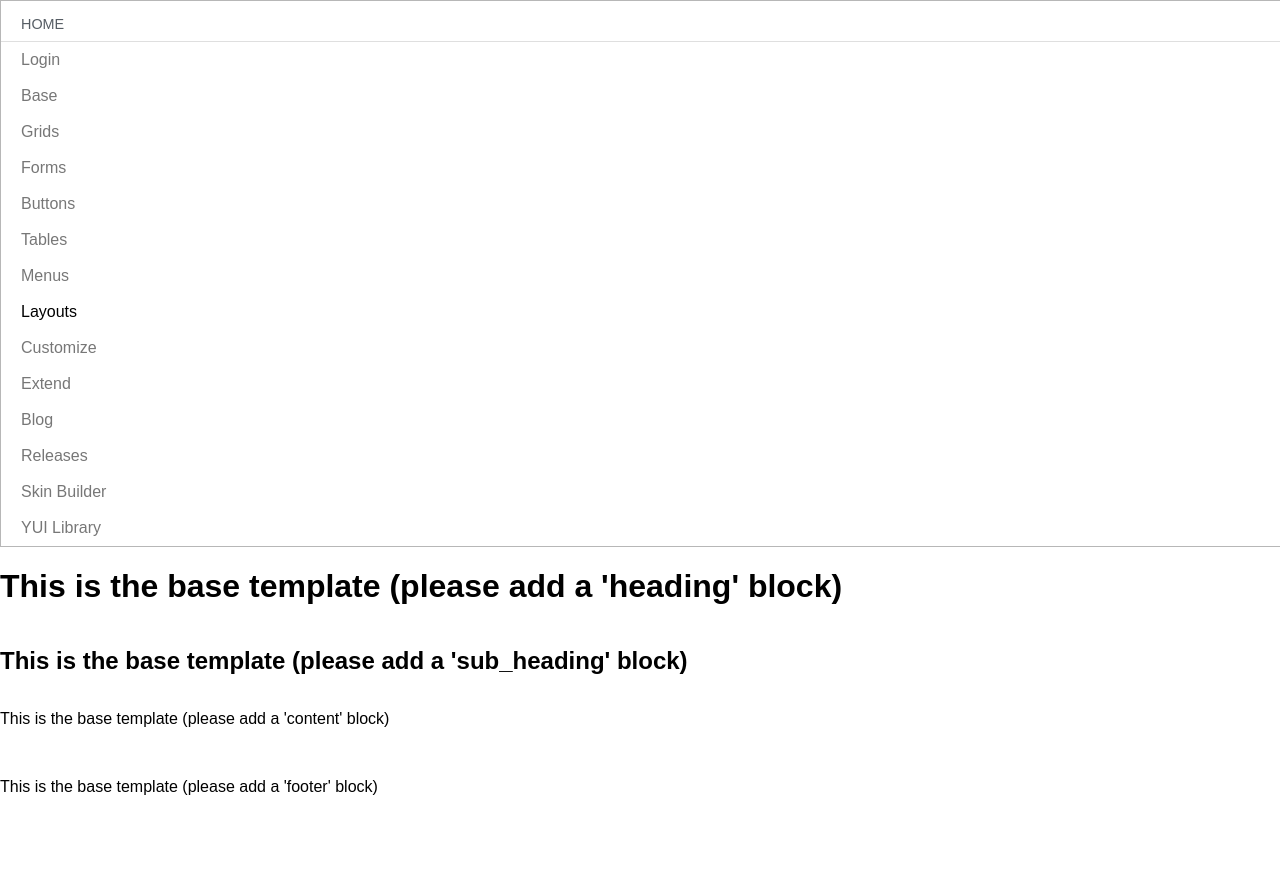
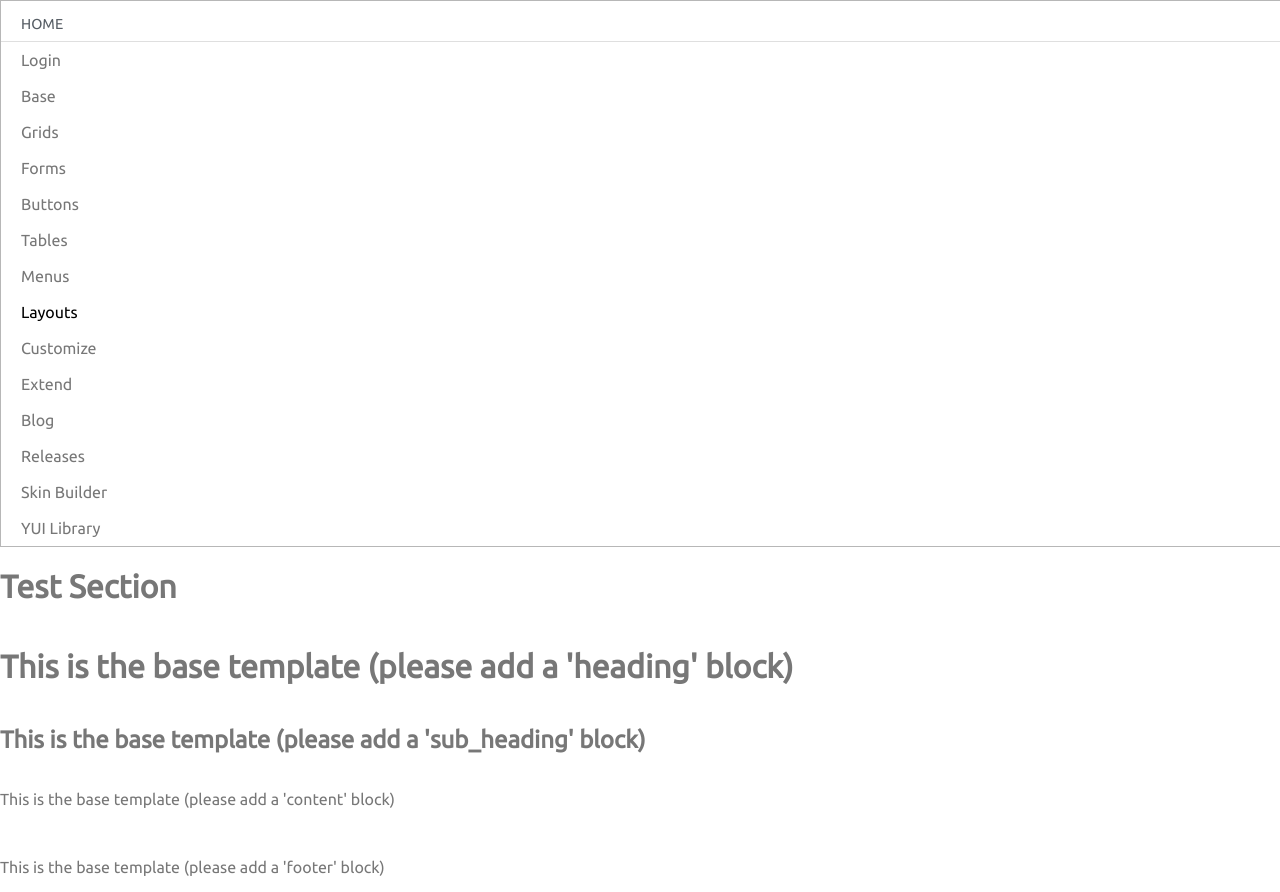
Before and after one commit to pkimber/old-base-migrated-to-gitlab, a Django app: template base/templates/base.html in a window 1280 px wide. Before the commit the page ends 795 px from the top, so only its background shows below. Run offline with Django 3.2, Linux system fonts and the light colour scheme; the template is opened without the code that fills it, so the values that code supplies are empty; some libraries are stand-ins or nearby versions.

Commit message:
Font now applies to whole page (I hope)

```diff
--- /dev/null
+++ b/base/static/base/css/base.css
@@ -0,0 +1,15 @@
+/*
+When setting the primary font stack, apply it to the Pure grid units along with
+the `body`. Pure Grids use specific font stacks to ensure the greatest
+OS/browser compatibility.
+*/
+body,
+.pure-g [class *= "pure-u"],
+.pure-g-r [class *= "pure-u"] {
+    /* Set your content font stack here: */
+    font-family: 'Ubuntu', sans-serif;
+}
+
+body {
+    color: #777;
+}
--- a/base/templates/base.html
+++ b/base/templates/base.html
@@ -14,6 +14,7 @@
       <link rel="stylesheet" href="{% static "pure-min.css" %}">
       <link rel="stylesheet" href="//netdna.bootstrapcdn.com/font-awesome/3.2.1/css/font-awesome.css">
       <link rel="stylesheet" href="{% static 'base/css/side-menu.css' %}">
+      <link rel="stylesheet" href="{% static 'base/css/base.css' %}">
       <link href='https://fonts.googleapis.com/css?family=Ubuntu' rel='stylesheet' type='text/css'>
     {% endblock stylesheets %}
     <link rel="shortcut icon" href="{% static "ico/favicon.ico" %}">
@@ -60,6 +61,13 @@
       </div>
 
       <div class="pure-g-r">
+        <h1 class="pure-u-1">
+          Test Section
+        </h1>
+
+
+
+
         <div id="main" class="pure-u-1">
           {% block header %}
             <div class="hero">
```
